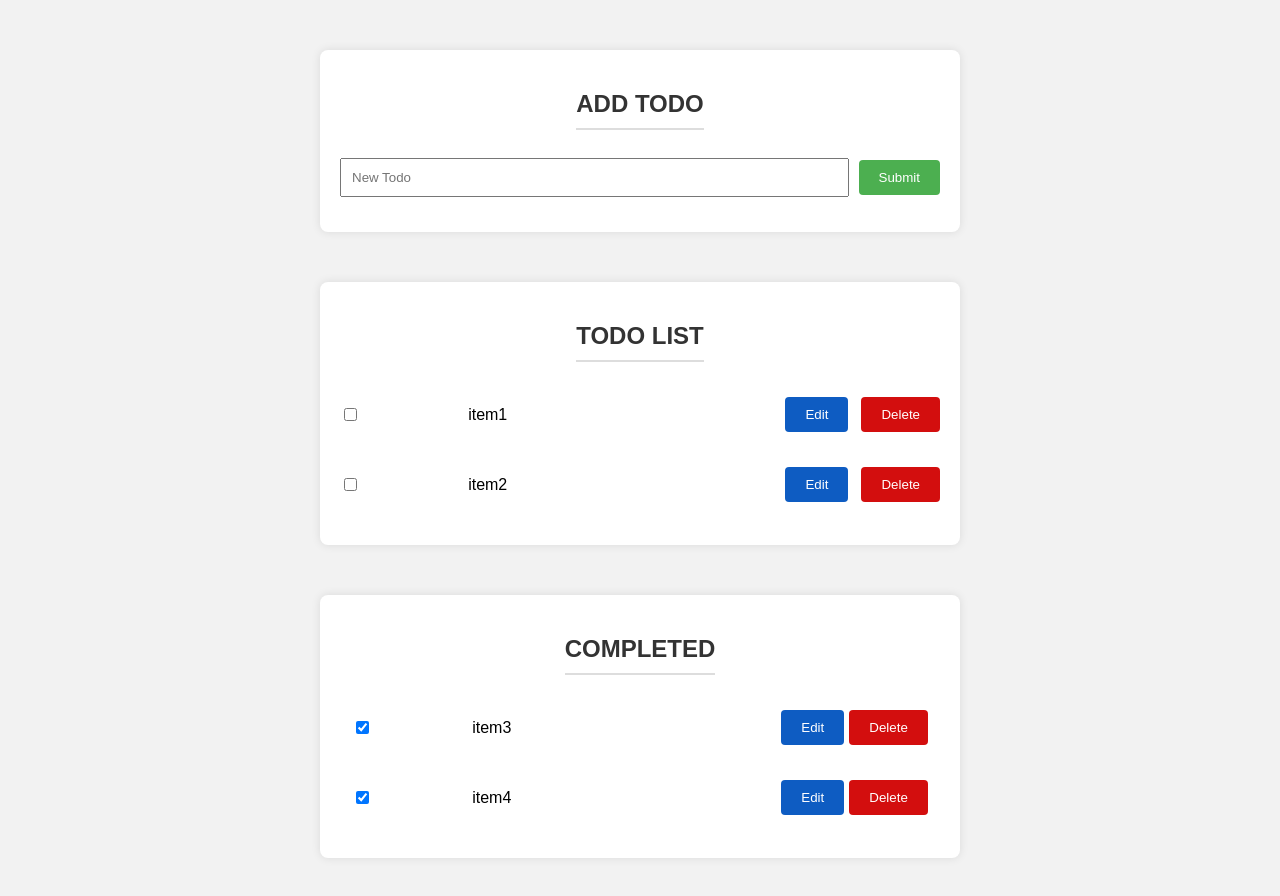
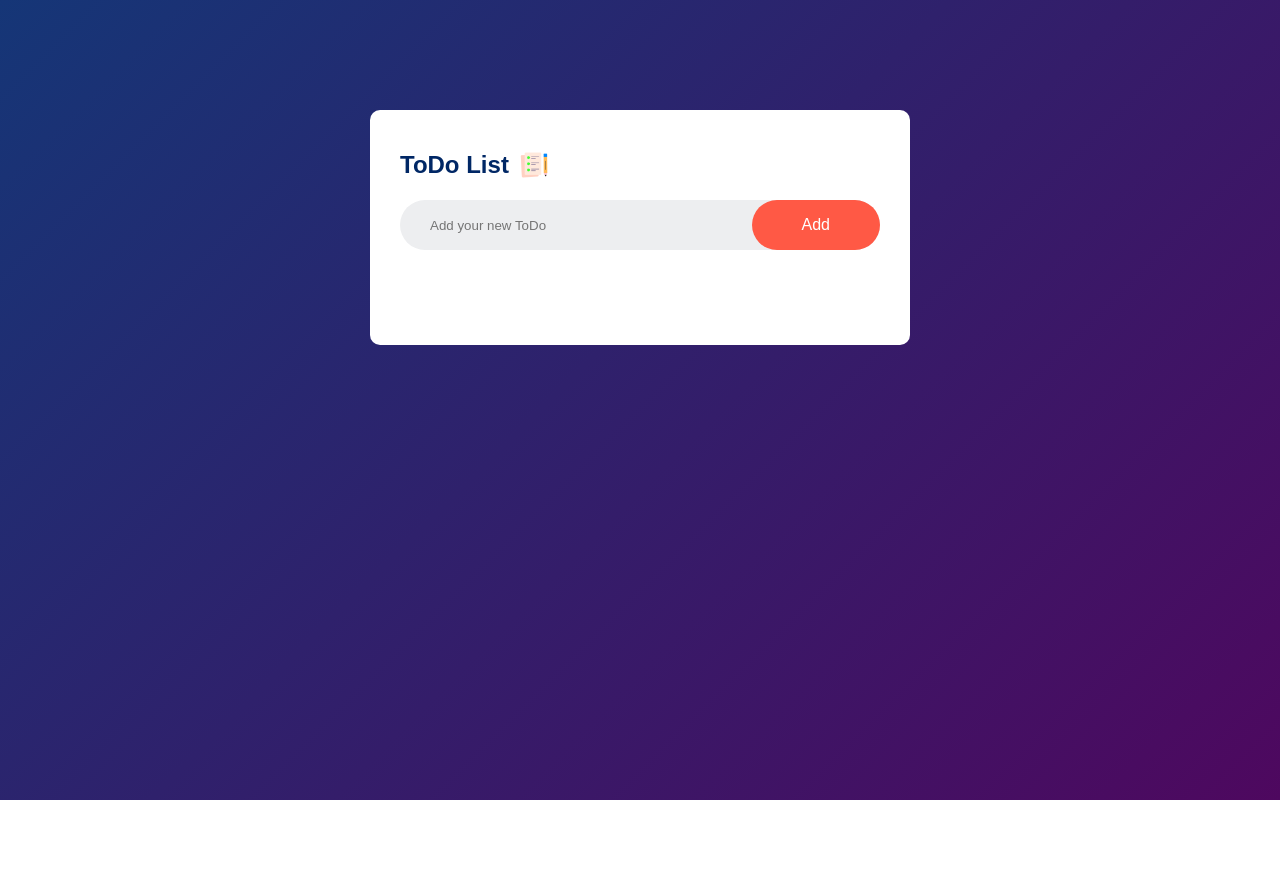
Before and after one commit to mehmetresitcagan/ToDo, a plain HTML site: page index.html in a window 1280 px wide. After the commit the page ends 800 px from the top, so only its background shows below. Drawn offline with Linux system fonts and the light colour scheme.

Commit message:
finished

```diff
--- a/css/style.css
+++ b/css/style.css
@@ -1,108 +1,111 @@
-/* Geliştirilmiş CSS */
-
-body {
-    font-family: 'Arial', sans-serif;
+* {
     margin: 0;
     padding: 0;
-    background-color: #f2f2f2;
+    font-family: 'Poppins', sans-serif;
+    box-sizing: border-box;
 }
 
-.add-todo-container,
-.todo-list-container,
-.completed-container {
-    max-width: 600px;
-    margin: 50px auto;
-    background-color: #fff;
-    padding: 20px;
-    border-radius: 8px;
-    box-shadow: 0 0 10px rgba(0, 0, 0, 0.1);
-    display: flex;
-    /* Flexbox için */
-    flex-direction: column;
-    /* Dikey hizalama */
-    justify-content: center;
-    /* Dikey ortalama */
-    align-items: center;
-    /* Yatay ortalama */
+.container {
+    width: 100%;
+    min-height: 100vh;
+    background: linear-gradient(135deg, #153677, #4e085f);
+    padding: 10px;
 }
 
-.container-head {
-    text-align: center;
+.todo-app {
+    width: 100%;
+    max-width: 540px;
+    background: #fff;
+    margin: 100px auto 20px;
+    padding: 40px 30px 70px;
+    border-radius: 10px;
 }
 
-.section-title {
-    color: #333;
-    margin-bottom: 10px;
+.todo-app h2 {
+    color: #002765;
+    display: flex;
+    align-items: center;
+    margin-bottom: 20px;
 }
 
-hr {
-    border: 1px solid #ddd;
+.todo-app h2 img {
+    width: 30px;
+    margin-left: 10px;
 }
 
-.todo-input-container,
-.todo-item {
-    margin-bottom: 15px;
-    margin-top: 20px;
-    /* Düzenlenmiş */
+.row {
     display: flex;
-    flex-direction: row;
-    /* Yan yana sıralama */
+    align-items: center;
     justify-content: space-between;
-    /* Eşit aralık */
-    align-items: center;
-    width: 100%;
+    background: #edeef0;
+    border-radius: 30px;
+    padding-left: 20px;
+    margin-bottom: 25px;
 }
 
-.todo-list-items-container {
-    width: 100%;
+input {
+    flex: 1;
+    border: none;
+    outline: none;
+    background: transparent;
+    padding: 10px;
 }
 
-input[type="text"] {
-    flex: 1;
-    padding: 10px 10px;
-    box-sizing: border-box;
-    margin-right: 5px;
-    /* Düzenlenmiş */
-
+button {
+    border: none;
+    outline: none;
+    padding: 16px 50px;
+    background: #ff5945;
+    color: #fff;
+    font-size: 16px;
+    cursor: pointer;
+    border-radius: 40px;
 }
 
-
-.btn-submit {
-    background-color: #4caf50;
-    color: #fff;
-    border: none;
-    padding: 10px 20px;
-    border-radius: 4px;
+ul li {
+    list-style: none;
+    font-size: 17px;
+    padding: 12px 8px 12px 50px;
+    user-select: none;
     cursor: pointer;
-    margin-left: 5px;
-    /* Düzenlenmiş */
+    position: relative;
 }
 
-.btn-submit:hover {
-    background-color: #45a049;
+ul li::before {
+    content: '';
+    position: absolute;
+    height: 28px;
+    width: 28px;
+    border-radius: 50%;
+    background-image: url(../img/unchecked.png);
+    background-size: cover;
+    background-position: center;
+    top: 12px;
+    left: 8px;
 }
 
-
-.btn-delete {
-    background-color: #d30e0e;
-    color: #fff;
-    border: none;
-    padding: 10px 20px;
-    border-radius: 4px;
-    cursor: pointer;
-    margin-left: 5px;
+ul li.checked {
+    color: #555;
+    text-decoration: line-through;
 }
 
-.btn-edit {
-    background-color: #0e5cc2;
-    color: #fff;
-    border: none;
-    padding: 10px 20px;
-    border-radius: 4px;
-    cursor: pointer;
-    margin-left: 270px;
+ul li.checked::before {
+    background-image: url(../img/checked.png);
 }
 
-.item-text {
-    margin-left: 100px;
+ul li span {
+    position: absolute;
+    right: 0;
+    top: 5px;
+    width: 40px;
+    height: 40px;
+    font-size: 22px;
+    color: #555;
+    line-height: 40px;
+    text-align: center;
+    border-radius: 50%;
 }
+
+ul li span:hover {
+    background: #edeef0;
+}
--- a/index.html
+++ b/index.html
@@ -9,73 +9,24 @@
 </head>
 
 <body>
+    <div class="container">
 
-    <div class="add-todo-container">
+        <div class="todo-app">
+            <h2>ToDo List <img src="img/icon.png"></h2>
 
-        <div class="container-head">
-            <h2 class="section-title">ADD TODO</h2>
-            <hr>
-        </div>
-
-        <div class="todo-input-container">
-            <input type="text" id="new-todo" name="new-todo" placeholder="New Todo">
-            <button class="btn-submit">Submit</button>
-        </div>
-
-    </div>
-
-    <div class="todo-list-container">
-
-        <div class="container-head">
-            <h2 class="section-title">TODO LIST</h2>
-            <hr>
-        </div>
-
-        <div class="todo-list-items-container">
-
-            <div class="todo-item">
-                <input type="checkbox" class="todo-checkbox">
-                <p class="item-text">item1</p>
-                <button class="btn-edit">Edit</button>
-                <button class="btn-delete">Delete</button>
+            <div class="row">
+                <input type="text" id="input-box" placeholder="Add your new ToDo">
+                <button onclick="addTask()">Add</button>
             </div>
-
-            <div class="todo-item">
-                <input type="checkbox" class="todo-checkbox">
-                <p class="item-text">item2</p>
-                <button class="btn-edit">Edit</button>
-                <button class="btn-delete">Delete</button>
-            </div>
-        </div>
-    </div>
-
-
-    <div class="completed-container">
-
-        <div class="container-head">
-            <h2 class="section-title">COMPLETED</h2>
-            <hr>
-        </div>
-
-        <div class="completed-items-container">
-
-            <div class="todo-item">
-                <input type="checkbox" class="todo-checkbox" checked="true">
-                <p class="item-text">item3</p>
-                <button class="btn-edit">Edit</button>
-                <button class="btn-delete">Delete</button>
-            </div>
-
-            <div class="todo-item">
-                <input type="checkbox" class="todo-checkbox" checked="true">
-                <p class="item-text">item4</p>
-                <button class="btn-edit">Edit</button>
-                <button class="btn-delete">Delete</button>
-            </div>
+            <ul id="list-container">
+                <!-- <li class="checked">Task 1</li>
+                <li>Task 2</li>
+                <li>Task 3</li> -->
+            </ul>
 
         </div>
     </div>
-
+    <script src="js/main.js"></script>
 </body>
 
 </html>
--- a/js/main.js
+++ b/js/main.js
@@ -0,0 +1,38 @@
+const inputBox = document.getElementById('input-box');
+const listContainer = document.getElementById('list-container');
+
+function addTask() {
+    if (inputBox.value === '') {
+        alert("Lütfen eklemek istediğiniz ToDo'yu yazın.")
+    } else {
+        let li = document.createElement("li");
+        li.innerHTML = inputBox.value;
+        listContainer.appendChild(li);
+        let span = document.createElement("span");
+        span.innerHTML = "\u00d7";
+        li.appendChild(span);
+    }
+    inputBox.value = '';
+    saveData();
+}
+
+listContainer.addEventListener("click", function (e) {
+    if (e.target.tagName === "LI") {
+        e.target.classList.toggle("checked");
+        saveData();
+    }
+    else if (e.target.tagName === "SPAN") {
+        e.target.parentElement.remove();
+        saveData();
+    }
+}, false);
+
+function saveData() {
+    localStorage.setItem("data", listContainer.innerHTML);
+}
+
+function loadData() {
+    listContainer.innerHTML = localStorage.getItem("data");
+}
+
+loadData();
```
Also changed, not shown: img/checked.png (added), img/icon.png (added), img/unchecked.png (added).
